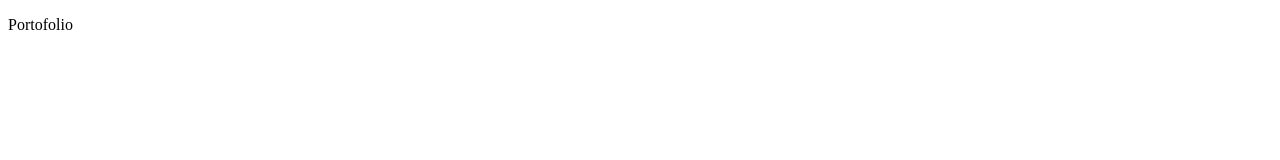
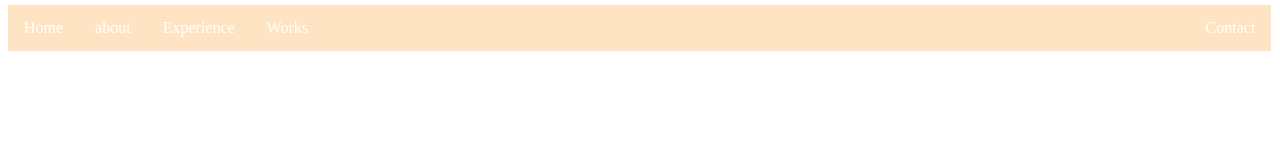
Before and after one commit to LondynMB/michellebelleza.githup.io, a plain HTML site: page index.html in a window 1280 px wide. Drawn offline with Linux system fonts and the light colour scheme.

Commit message:
added navigation bar

```diff
--- a/index.html
+++ b/index.html
@@ -3,9 +3,16 @@
 <head>
     <meta charset="UTF-8">
     <meta name="viewport" content="width=device-width, initial-scale=1.0">
-    <title>Document</title>
+    <link rel="stylesheet" href="style.css">
+    <title>Portofolio</title>
 </head>
 <body>
-    <p>Portofolio</p>
+    <ul>
+        <li><a href="default">Home</a></li>
+        <li><a href="about">about</a></li>
+        <li><a href="Experience">Experience</a></li>
+        <li><a href="Works">Works</a></li>
+        <li style="float: right;"><a href="Contact">Contact</a></li>
+    </ul>
 </body>
 </html>
--- /dev/null
+++ b/style.css
@@ -0,0 +1,27 @@
+ul {
+    list-style-type: none;
+    margin: 0;
+    padding: 0;
+    overflow: hidden;
+    background-color: bisque;
+    position: fixed;
+    top: 5px;
+    width: 98.7%;
+}
+
+li {
+    float: left;
+}
+
+li a {
+    display: block;
+    color: white;
+    text-align: center;
+    padding: 14px 16px;
+    text-decoration: none;
+}
+
+li a:hover {
+    background-color: burlywood;
+    color: black;
+}
```
